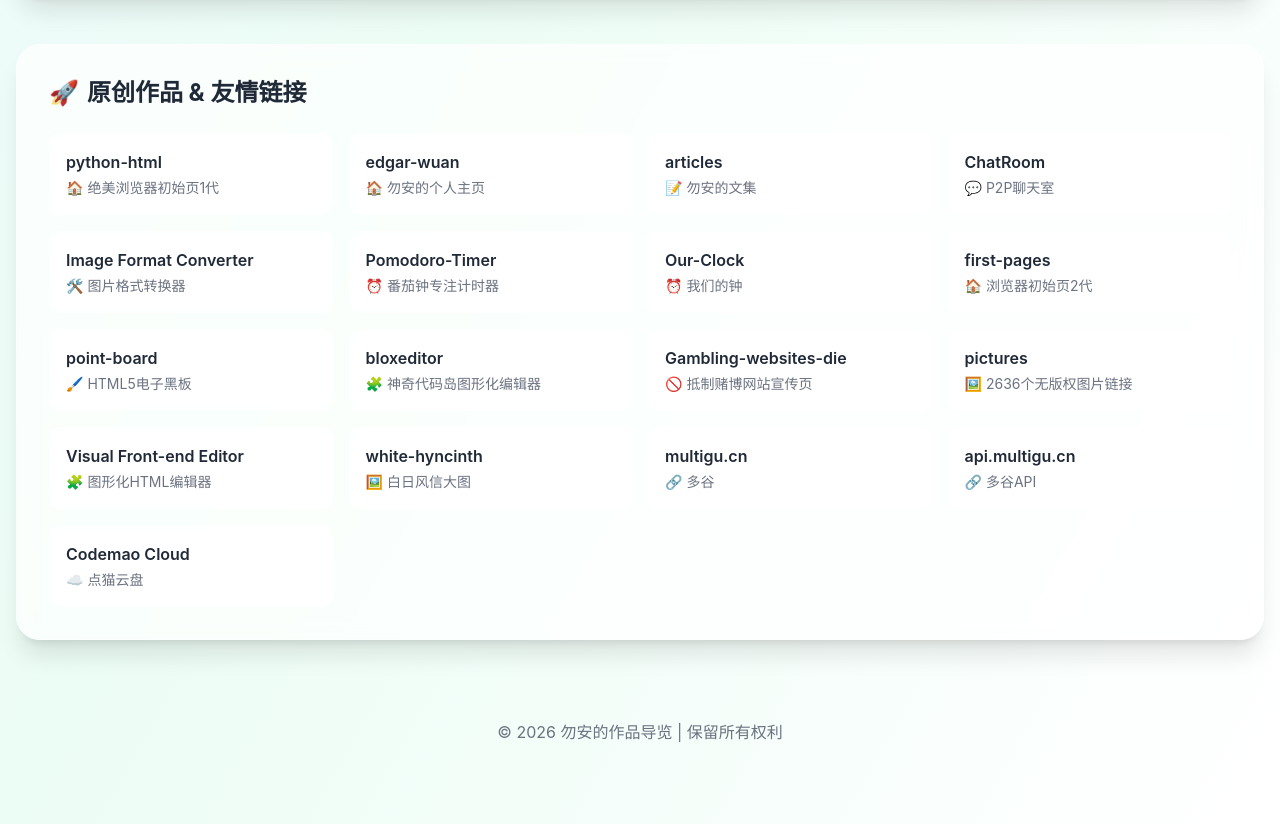
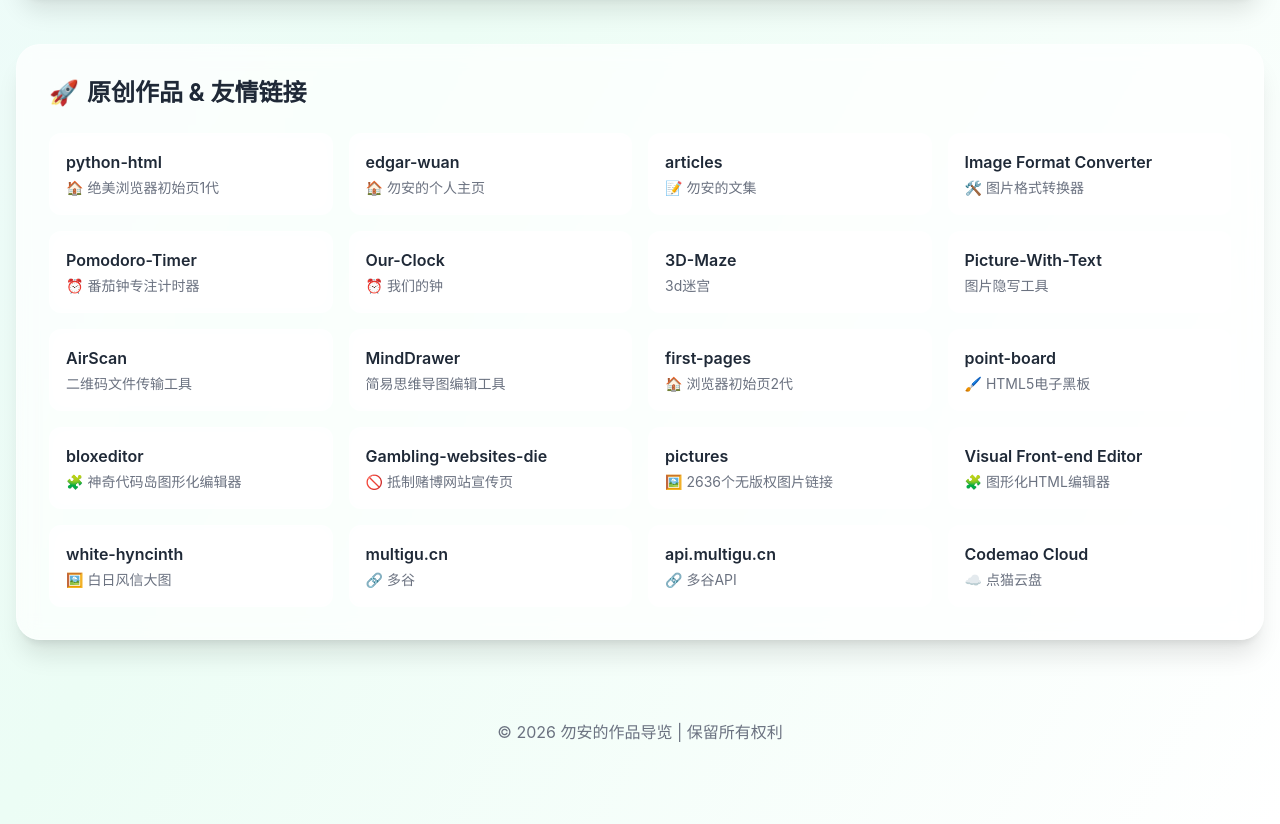
Before and after one commit to Edgar-wuan/canvas, a plain HTML site: page index.html in a window 1280 px wide. Shown: the part 1420-2244 px from the top of the page. Drawn offline with nearby package versions, Linux system fonts and the light colour scheme.

Commit message:
Update index.html

```diff
--- a/index.html
+++ b/index.html
@@ -259,10 +259,6 @@
                         <div class="font-semibold text-gray-800 mb-1">articles</div>
                         <div class="text-sm text-gray-500">📝 勿安的文集</div>
                     </a>
-                    <a href="https://edgar-wuan.github.io/Chat-room/" target="_blank" class="item-card glass rounded-xl p-4 border-l-4 border-primary">
-                        <div class="font-semibold text-gray-800 mb-1">ChatRoom</div>
-                        <div class="text-sm text-gray-500">💬 P2P聊天室</div>
-                    </a>
                     <a href="https://edgar-wuan.github.io/canvas/ifc/index.html" target="_blank" class="item-card glass rounded-xl p-4 border-l-4 border-primary">
                         <div class="font-semibold text-gray-800 mb-1">Image Format Converter</div>
                         <div class="text-sm text-gray-500">🛠️ 图片格式转换器</div>
@@ -274,6 +270,22 @@
                     <a href="https://edgar-wuan.github.io/canvas/Our-Clock/" target="_blank" class="item-card glass rounded-xl p-4 border-l-4 border-primary">
                         <div class="font-semibold text-gray-800 mb-1">Our-Clock</div>
                         <div class="text-sm text-gray-500">⏰ 我们的钟</div>
+                    </a>
+                    <a href="https://edgar-wuan.github.io/canvas/3dmaze/" target="_blank" class="item-card glass rounded-xl p-4 border-l-4 border-primary">
+                        <div class="font-semibold text-gray-800 mb-1">3D-Maze</div>
+                        <div class="text-sm text-gray-500">3d迷宫</div>
+                    </a>
+                    <a href="https://edgar-wuan.github.io/canvas/picturewithtext/" target="_blank" class="item-card glass rounded-xl p-4 border-l-4 border-primary">
+                        <div class="font-semibold text-gray-800 mb-1">Picture-With-Text</div>
+                        <div class="text-sm text-gray-500">图片隐写工具</div>
+                    </a>
+                    <a href="https://edgar-wuan.github.io/canvas/scan/" target="_blank" class="item-card glass rounded-xl p-4 border-l-4 border-primary">
+                        <div class="font-semibold text-gray-800 mb-1">AirScan</div>
+                        <div class="text-sm text-gray-500">二维码文件传输工具</div>
+                    </a>
+                    <a href="https://edgar-wuan.github.io/canvas/minddrawer/" target="_blank" class="item-card glass rounded-xl p-4 border-l-4 border-primary">
+                        <div class="font-semibold text-gray-800 mb-1">MindDrawer</div>
+                        <div class="text-sm text-gray-500">简易思维导图编辑工具</div>
                     </a>
                     <a href="https://edgar-wuan.github.io/first-pages//" target="_blank" class="item-card glass rounded-xl p-4 border-l-4 border-primary">
                         <div class="font-semibold text-gray-800 mb-1">first-pages</div>
```
